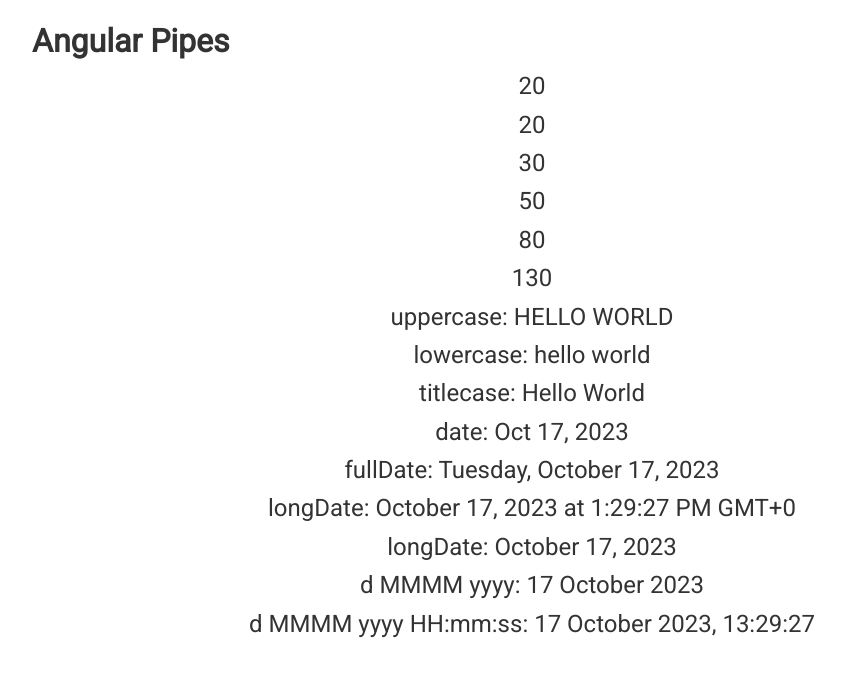
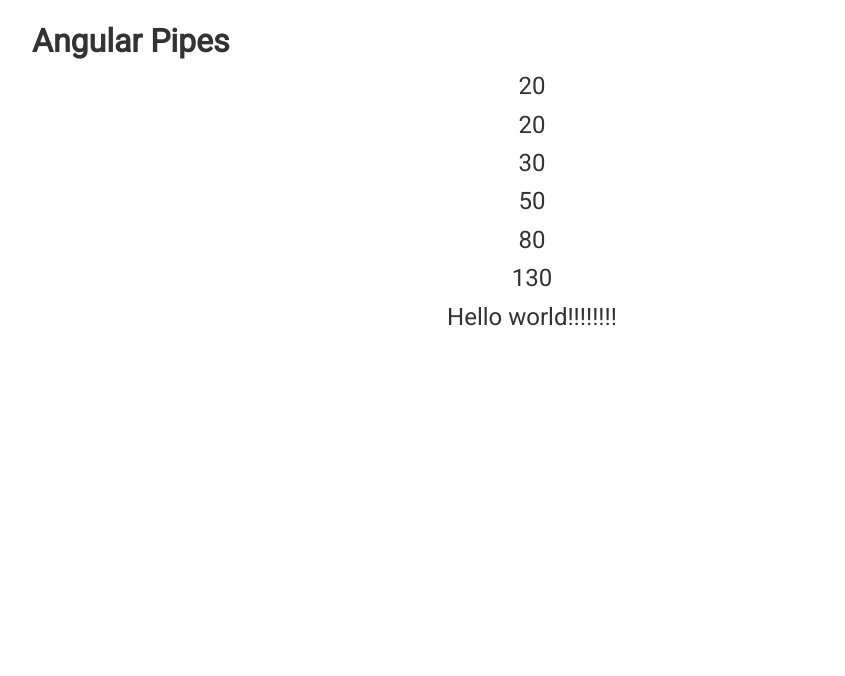
Before and after one commit to aleksander1802/angular-practice, an Angular app: page / in a window 1280 px wide. Shown: the top 676 px of the page, without its empty margins (108-953 px from the left). Built offline with nearby package versions, Linux system fonts and the light colour scheme.

Commit message:
feat: added pipe generated with angular cli

```diff
--- a/src/app/app.component.html
+++ b/src/app/app.component.html
@@ -7,13 +7,5 @@
     <p>{{ 10 | mult : 8 }}</p>
     <p>{{ 10 | mult : 13 }}</p>
 
-    <p>uppercase: {{ str | uppercase }}</p>
-    <p>lowercase: {{ str | lowercase }}</p>
-    <p>titlecase: {{ str | titlecase }}</p>
-    <p>date: {{ date | date }}</p>
-    <p>fullDate: {{ date | date : "fullDate" }}</p>
-    <p>longDate: {{ date | date : "long" }}</p>
-    <p>longDate: {{ date | date : "longDate" }}</p>
-    <p>d MMMM yyyy: {{ date | date : "d MMMM yyyy" }}</p>
-    <p>d MMMM yyyy HH:mm:ss: {{ date | date : "d MMMM yyyy, HH:mm:ss" }}</p>
+    <p>{{'Hello world      ' | exMarks}}</p>
 </div>
--- a/src/app/app.module.ts
+++ b/src/app/app.module.ts
@@ -4,9 +4,10 @@
 import { AppRoutingModule } from './app-routing.module';
 import { AppComponent } from './app.component';
 import { MultByPipe } from './pipes/mult-by.pipe';
+import { ExMarksPipe } from './pipes/ex-marks.pipe';
 
 @NgModule({
-    declarations: [AppComponent, MultByPipe],
+    declarations: [AppComponent, MultByPipe, ExMarksPipe],
     imports: [BrowserModule, AppRoutingModule, FormsModule],
     providers: [],
     bootstrap: [AppComponent],
--- /dev/null
+++ b/src/app/pipes/ex-marks.pipe.ts
@@ -0,0 +1,10 @@
+import { Pipe, PipeTransform } from '@angular/core';
+
+@Pipe({
+    name: 'exMarks',
+})
+export class ExMarksPipe implements PipeTransform {
+    transform(str: string): string {
+        return `${str.trim()}!!!!!!!!`;
+    }
+}
```
